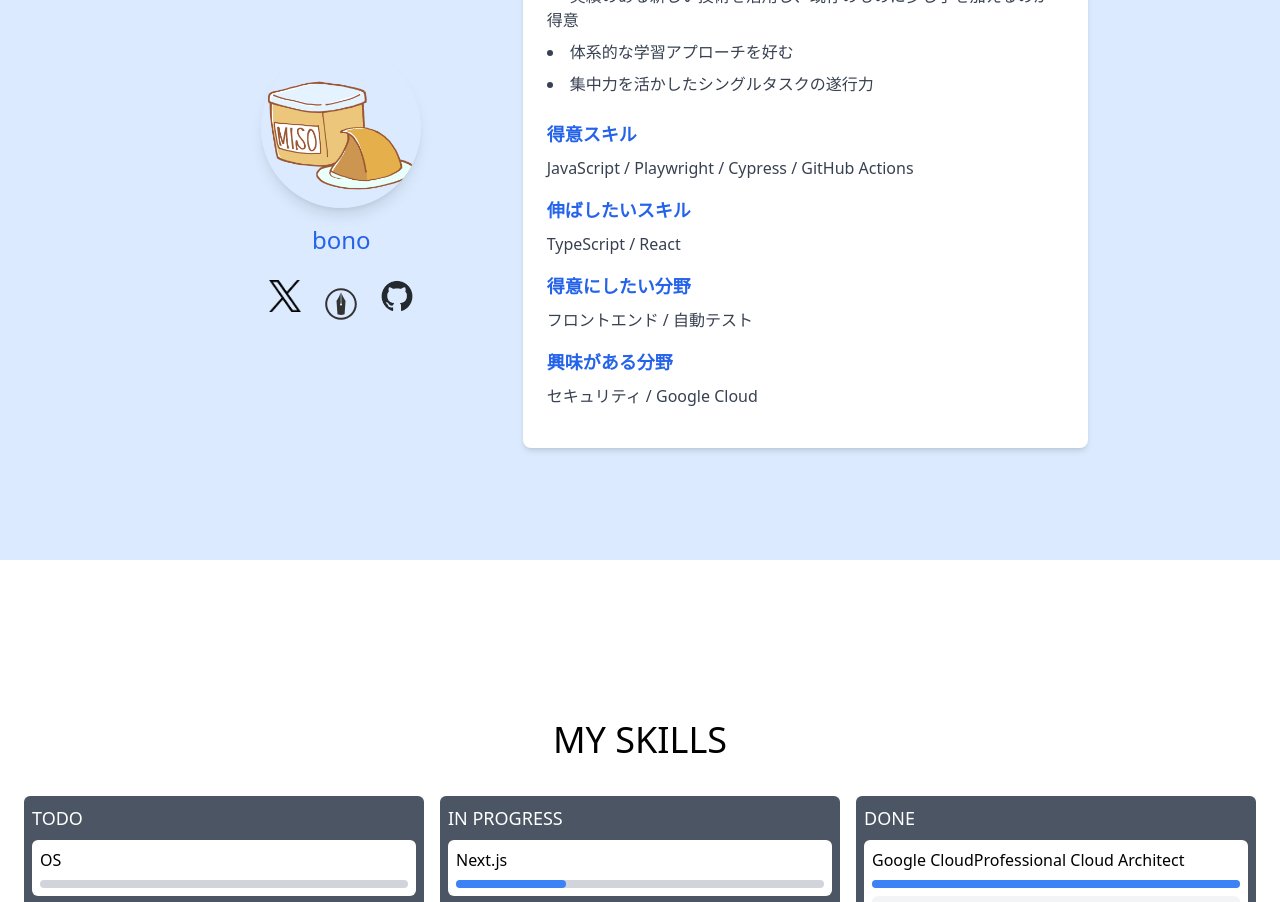
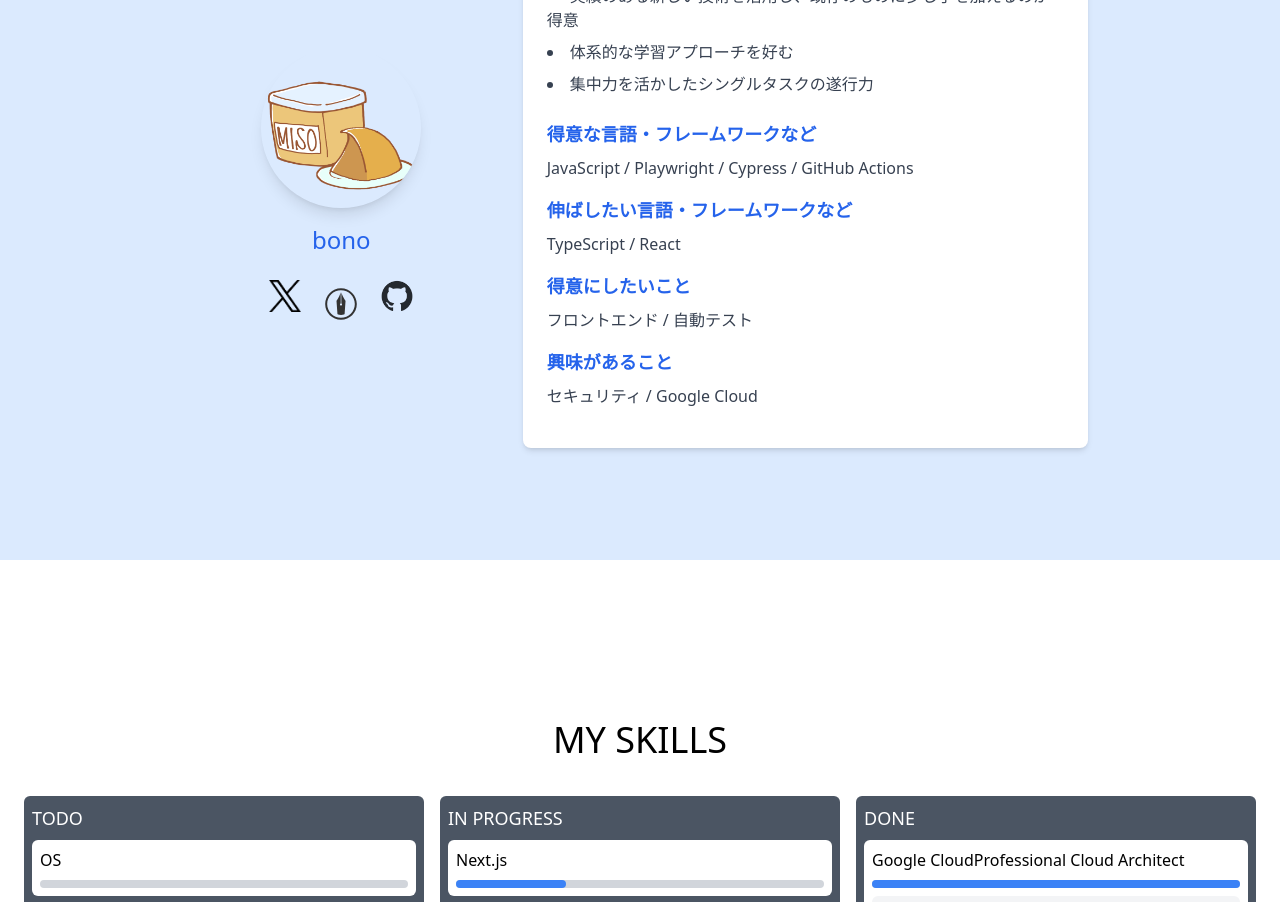
Before and after one commit to norm02/bono-website, a Next.js app: page / in a window 1280 px wide. Shown: the part 1040-1942 px from the top of the page. Built offline with nearby package versions, Linux system fonts and the light colour scheme.

Commit message:
Update content in About

```diff
--- a/components/About/index.tsx
+++ b/components/About/index.tsx
@@ -45,7 +45,7 @@ const About: NextPage = () => {
                 ]}
               />
               <SkillSection
-                title="得意スキル"
+                title="得意な言語・フレームワークなど"
                 skills={[
                   "JavaScript",
                   "Playwright",
@@ -54,15 +54,15 @@ const About: NextPage = () => {
                 ]}
               />
               <SkillSection
-                title="伸ばしたいスキル"
+                title="伸ばしたい言語・フレームワークなど"
                 skills={["TypeScript", "React"]}
               />
               <SkillSection
-                title="得意にしたい分野"
+                title="得意にしたいこと"
                 skills={["フロントエンド", "自動テスト"]}
               />
               <SkillSection
-                title="興味がある分野"
+                title="興味があること"
                 skills={["セキュリティ", "Google Cloud"]}
               />
             </div>
```
